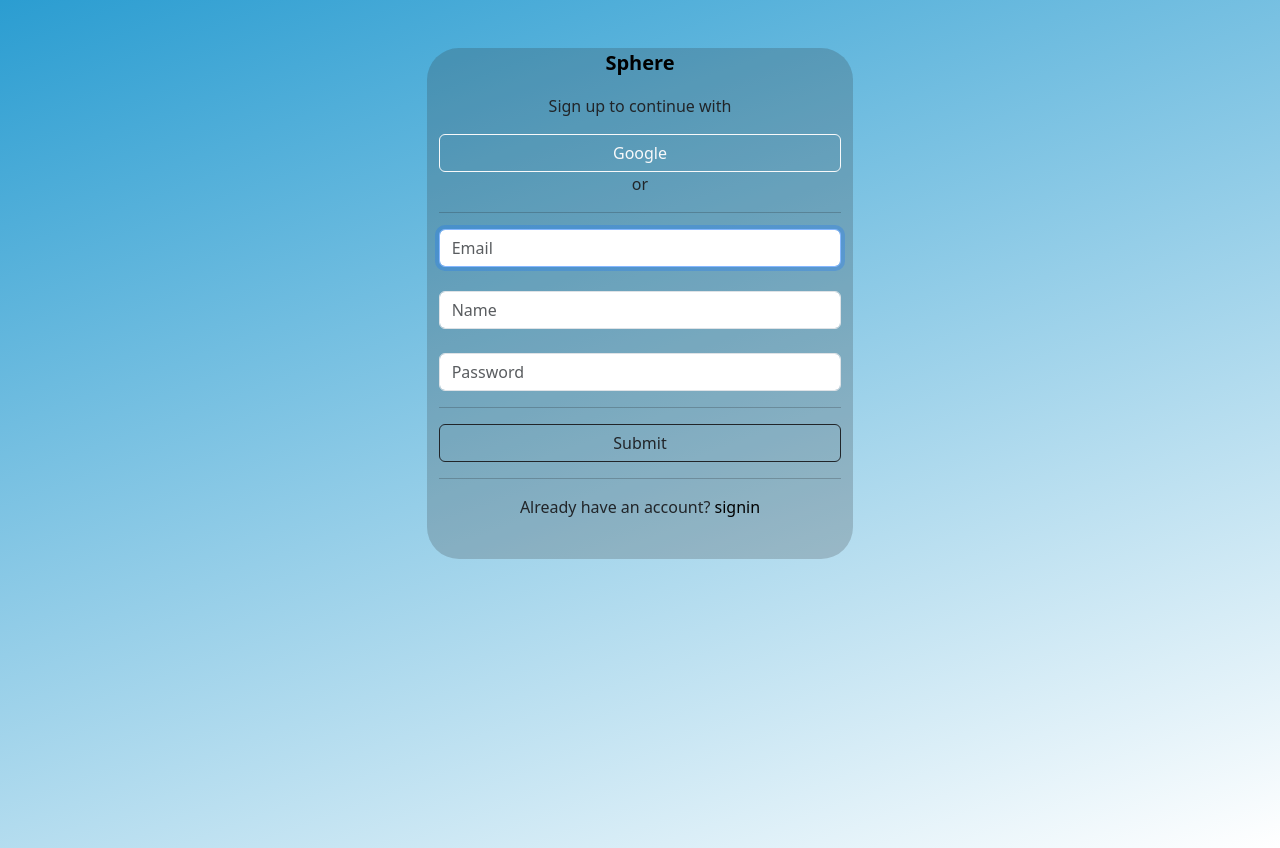
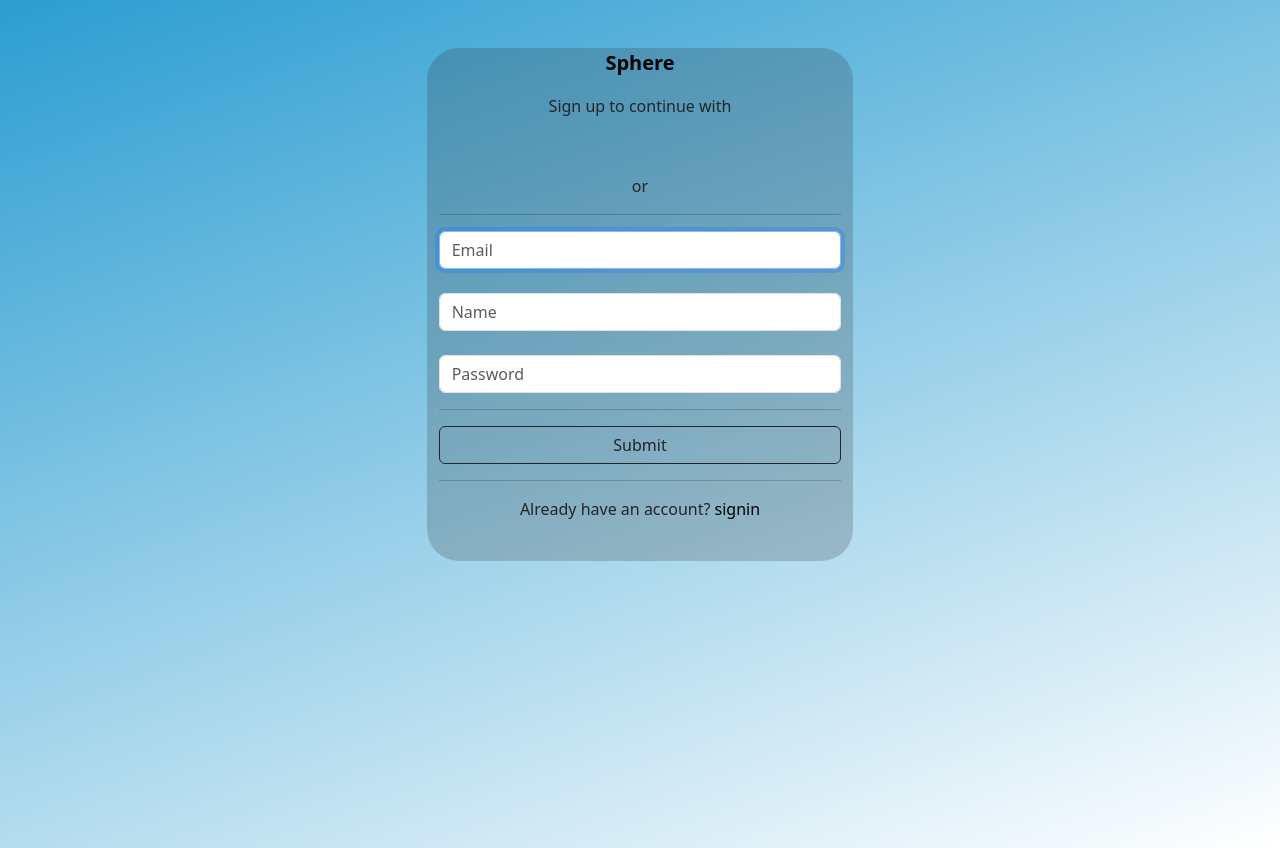
Before and after one commit to teydd/sphere, a React (Vite) app in the folder sphere/: page /signup in a window 1280 px wide. Built offline with nearby package versions, Linux system fonts and the light colour scheme; no server answers.

Commit message:
google auth

```diff
--- a/sphere/src/pages/Signup.jsx
+++ b/sphere/src/pages/Signup.jsx
@@ -2,6 +2,7 @@ import React, { useState } from "react";
 import { useAuthStore } from "../store/authStore";
 import { Link, useNavigate } from "react-router-dom";
 import toast from "react-hot-toast";
+import { GoogleLogin } from "@react-oauth/google";
 
 export default function Signup() {
   const [form, setForm] = useState({
@@ -44,9 +45,13 @@ export default function Signup() {
           </Link>
         </div>
         <p className="text-center pt-3">Sign up to continue with</p>
-        <Link className="btn btn-outline-light w-100" to={"/google"}>
-          Google
-        </Link>
+
+          <GoogleLogin className ="btn btn-sm"
+          onSuccess={(credentialResponse)=>{
+            console.log(credentialResponse)
+          }}
+          onError={()=>{console.log("Login Failed")}}
+          ></GoogleLogin>
         <p className="text-center">or</p>
         <hr />
         <form onSubmit={handleSubmit}>
```
